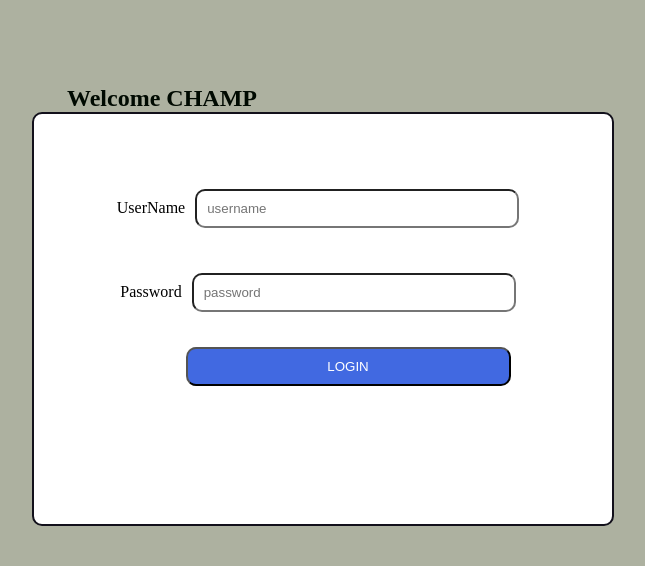
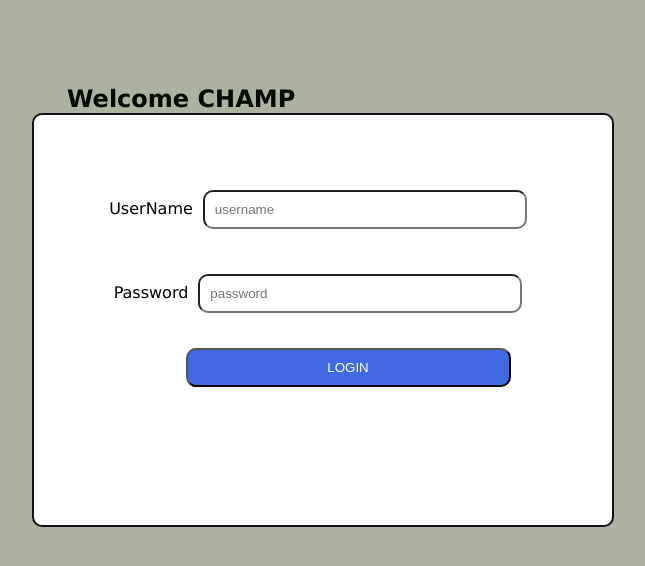
Before and after one commit to Godwin-NJ/expense-tracker, a React (Create React App) app: page / in a window 1280 px wide. Shown: the top 566 px of the page, without its empty margins (317-962 px from the left). Built offline with nearby package versions, Linux system fonts and the light colour scheme.

Commit message:
font style

```diff
--- a/src/index.css
+++ b/src/index.css
@@ -38,6 +38,11 @@ form * {
 *{
   margin: 0px;
   padding: 0px;
+  /* font: 16px Arial, sans-serif; */
+}
+
+body {
+  font: normal 16px Verdana, Arial, sans-serif;
 }
 
 body{
```
